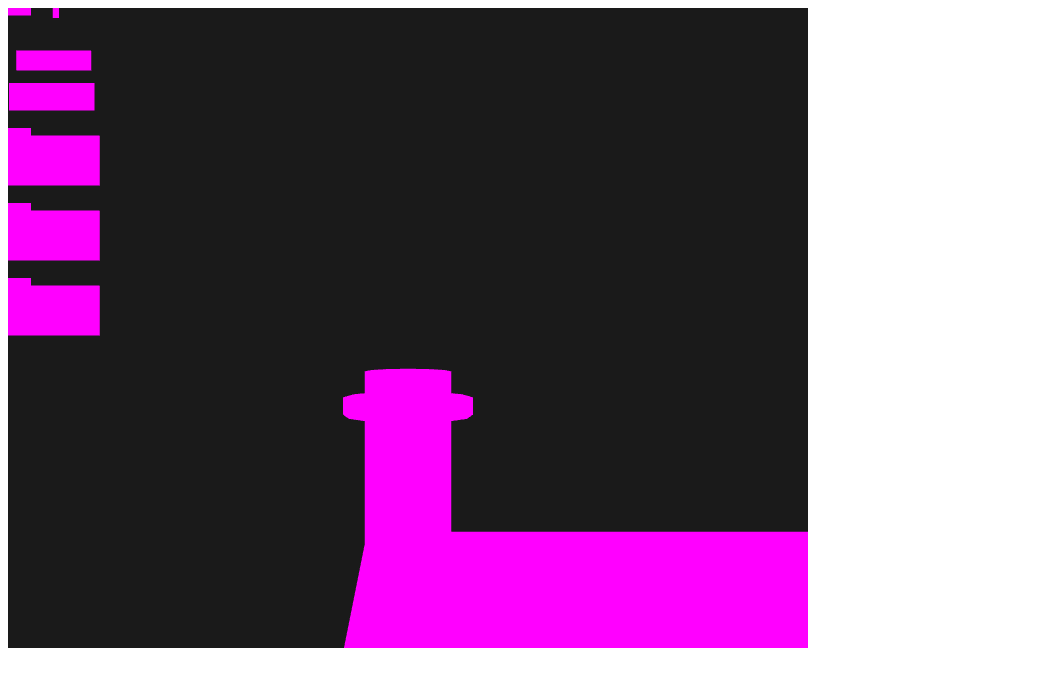
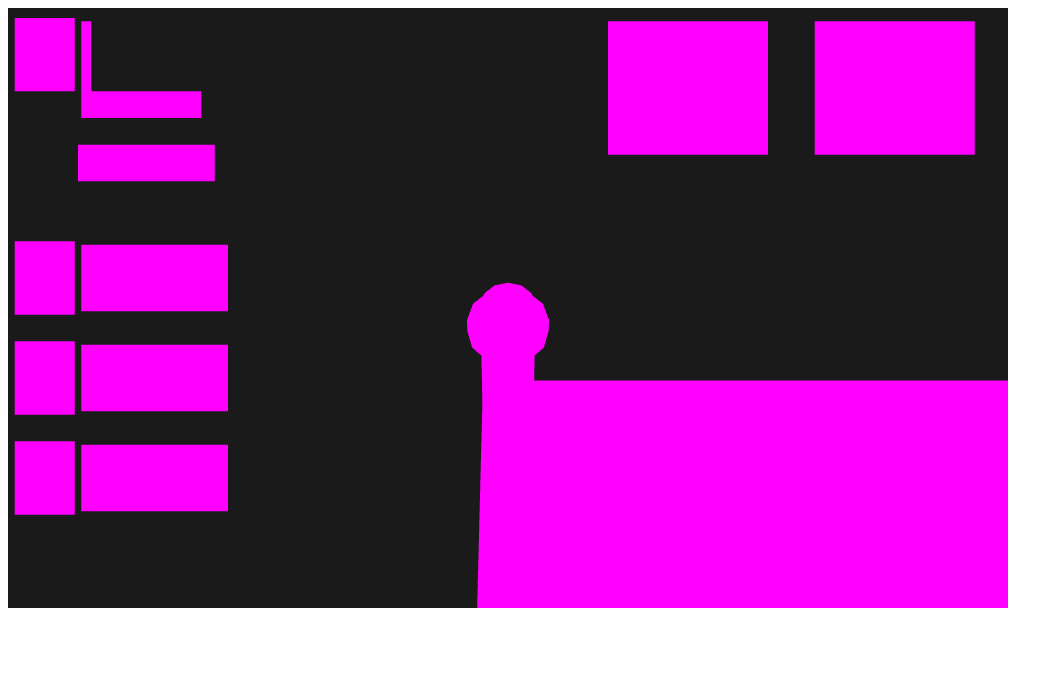
Before and after one commit to Bebo-K/game_project_2, a plain HTML site: page index.html in a window 1280 px wide. Shown: the whole page, without its empty margins (0-1063 px from the left). Drawn offline with Linux system fonts and the light colour scheme; animation ran at ten frames a second.

Commit message:
working through ui scaling issues.

```diff
--- a/index.html
+++ b/index.html
@@ -5,13 +5,17 @@
     <title>Website</title>
   </head>
   <body>
-    <canvas id="canvas" width="800" height="640"></canvas>
+    <canvas id="canvas"></canvas>
   </body>
   <script>
   //global constants
+     const canvas_height = 1000;
+     const canvas_width = 600;
      var canvas = document.getElementById("canvas");
+     canvas.width = canvas_height;
+     canvas.height = canvas_width;
      var gl = canvas.getContext("webgl", { alpha: false });
-     gl.viewport(0,0,800,640);
+     gl.viewport(0,0,canvas_height,canvas_width);
   </script>
   <script src="src/gfx/structs.js"></script>
   <script src="src/gfx/shader.js"></script>
--- a/src/game/components/camera_target.js
+++ b/src/game/components/camera_target.js
@@ -5,7 +5,7 @@ class CameraTargetComponent{
         this.turn=0;
 		this.zoom=1;
 		this.pitch=0;
-		this.offset=new Vec3(0,2.5,8);
+		this.offset=new Vec3(0,12,12);
         this.zoom_min=1;
         this.zoom_max=10;
         this.zoom_min_tilt=10;
--- a/src/game/room.js
+++ b/src/game/room.js
@@ -14,12 +14,13 @@ class Room{
     Draw(camera,modelview_matrix,projection_matrix) {
         var type;
 
+        const VIEW_DISTANCE = 28;
+        const NEG_VIEW_DISTANCE = 3;
 
-        var xmin = Math.floor(camera.x/GLOBAL_TILE_SIZE);
-        var xmax = Math.ceil(camera.x/GLOBAL_TILE_SIZE);
-        var zmin = Math.floor(camera.z/GLOBAL_TILE_SIZE);
-        var zmax = Math.ceil(camera.z/GLOBAL_TILE_SIZE);
-        const VIEW_DISTANCE = 20;
+        var xmin = Math.floor(camera.x/GLOBAL_TILE_SIZE)-NEG_VIEW_DISTANCE;
+        var xmax = Math.ceil(camera.x/GLOBAL_TILE_SIZE)+NEG_VIEW_DISTANCE;
+        var zmin = Math.floor(camera.z/GLOBAL_TILE_SIZE)-NEG_VIEW_DISTANCE;
+        var zmax = Math.ceil(camera.z/GLOBAL_TILE_SIZE)+NEG_VIEW_DISTANCE;
 
 
 
--- a/src/gfx/renderer.js
+++ b/src/gfx/renderer.js
@@ -1,16 +1,19 @@
+
+const weird_stretch_factor_that_happens_in_web_browsers = 0.8;
+
 
 class Camera{
     constructor(){
         this.ortho = false;
-        this.width = 800;
-        this.height = 640;
+        this.width = canvas_height;
+        this.height = canvas_width*weird_stretch_factor_that_happens_in_web_browsers;
         this.fov = 60;
         this.near = 1.0;
         this.far = 100.0;
         this.x = 0;
         this.y = 0;
         this.z = 0;
-        this.rotation = new Vec3(0,0,0);
+        this.rotation = new Vec3(-40,0,0);
         this.shader = new Shader();
     }
     SetToCameraSpace(mat){
--- a/src/gfx/sprite.js
+++ b/src/gfx/sprite.js
@@ -23,6 +23,8 @@ class Sprite{
         var sprite_width = texture_handle.width/this.frames;
         var sprite_height = texture_handle.height/this.strips;
 
+
+
         var offset_x = 0;
         var offset_y = 0;
         var offset_z = 0;
@@ -43,13 +45,17 @@ class Sprite{
 			-sprite_width/2.0-offset_x,	sprite_height-offset_y,	-offset_z,
 			-sprite_width/2.0-offset_x,	-offset_y,				-offset_z
         ]);
+
+        var half_px_x = 0.2/texture_handle.width;
+        var half_px_y = 0.2/texture_handle.height;
+
         var texcoords = new Float32Array([
-			0.005,0.995,
-			0.995,0.995,
-			0.995,0.005,
-			0.995,0.005,
-			0.005,0.005,
-			0.005,0.995
+			half_px_x,1-half_px_y,
+			1-half_px_x,1-half_px_y,
+			1-half_px_x ,half_px_y,
+			1-half_px_x,half_px_y,
+			half_px_x,half_px_y,
+			half_px_x,1-half_px_y
         ]);
 
         gl.bindBuffer(gl.ARRAY_BUFFER,this.vertex_buffer);
--- a/src/gfx/textures.js
+++ b/src/gfx/textures.js
@@ -19,8 +19,8 @@ class TextureHandle{
         else{
             this.width = width/frames;
             this.height = height/strips;
-            this.texture_w = this.width/(frames*ATLAS_WIDTH);
-            this.texture_h = this.height/(strips*ATLAS_HEIGHT);
+            this.texture_w = width/(frames*ATLAS_WIDTH);
+            this.texture_h = height/(strips*ATLAS_HEIGHT);
         }
     }
 }
--- a/src/ui/ui.js
+++ b/src/ui/ui.js
@@ -4,6 +4,17 @@ class UI{
     constructor(){
         this.ui_layers = [];
         this.ui_layers.push(new UILayer(overlay_template));
+        this.camera = new Camera();
+        this.camera.ortho = true;
+        this.camera.width = 300;//250
+        this.camera.height = 180;//250
+        this.camera.near = 0.1;
+        this.camera.far = 100.0;
+        this.camera.x = this.camera.width/2;
+        this.camera.y = this.camera.height/2;
+        this.camera.z = 1;
+        this.camera.rotation = new Vec3(0,0,0);
+        this.camera.shader = new Shader();
 
     }
 
@@ -15,7 +26,7 @@ class UI{
 
     Paint(){
         for(var i=0;i<this.ui_layers.length;i++){
-            this.ui_layers[i].Paint();
+            this.ui_layers[i].Paint(this.camera);
         }
     }
 
--- a/src/ui/ui_layer.js
+++ b/src/ui/ui_layer.js
@@ -3,21 +3,28 @@ const overlay_template = {
     "width":384,
     "height":256,
     "sprites":[
-    {"handle_name":"name_plaque","atlas_id":1,"x":0,"y":0,"width":18,"height":22,"frames":1,"strips":1},
-    {"handle_name":"player_point_board","atlas_id":1,"x":0,"y":0,"width":2,"height":22,"frames":2,"strips":1},
-    {"handle_name":"party_point_board","atlas_id":1,"x":0,"y":0,"width":44,"height":20,"frames":1,"strips":1},
+    {"handle_name":"name_plaque","atlas_id":1,"x":0,"y":192,"width":18,"height":22,"frames":1,"strips":1},
+    {"handle_name":"player_point_board","atlas_id":1,"x":59,"y":192,"width":2,"height":22,"frames":2,"strips":1},
+    {"handle_name":"party_point_board","atlas_id":1,"x":0,"y":214,"width":44,"height":20,"frames":1,"strips":1},
 
-    {"handle_name":"hp_number_plate","atlas_id":1,"x":0,"y":0,"width":36,"height":8,"frames":1,"strips":1},
-    {"handle_name":"mp_number_plate","atlas_id":1,"x":0,"y":0,"width":41,"height":11,"frames":1,"strips":1}
+    {"handle_name":"hp_number_plate","atlas_id":1,"x":18,"y":192,"width":36,"height":8,"frames":1,"strips":1},
+    {"handle_name":"mp_number_plate","atlas_id":1,"x":18,"y":200,"width":41,"height":11,"frames":1,"strips":1},
+    {"handle_name":"use_item_slot","atlas_id":1,"x":0,"y":234,"width":96,"height":40,"frames":2,"strips":1}
+
 
     ],
     "elements":[
         {"name":"player_plaque","sprite_instance":{"texture":"name_plaque","frame":0,"strip":0},"x":2,"y":3,"enabled":true},
-        {"name":"player_point_board_start","sprite_instance":{"texture":"player_point_board","frame":0,"strip":0},"x":22,"y":4,"enabled":true},
-        {"name":"player_point_board_center","sprite_instance":{"texture":"player_point_board","frame":0,"strip":1},"x":23,"y":4,"enabled":true},
-        {"name":"player_point_board_end","sprite_instance":{"texture":"player_point_board","frame":0,"strip":1},"x":24,"y":4,"enabled":true},
         {"name":"player_hp_plate","sprite_instance":{"texture":"hp_number_plate","frame":0,"strip":0},"x":22,"y":25,"enabled":true},
         {"name":"player_mp_plate","sprite_instance":{"texture":"mp_number_plate","frame":0,"strip":0},"x":21,"y":41,"enabled":true},
+
+        {"name":"player_point_board_start","sprite_instance":{"texture":"player_point_board","frame":0,"strip":0},"x":22,"y":4,"enabled":true},
+        {"name":"player_point_board_center","sprite_instance":{"texture":"player_point_board","frame":1,"strip":0},"x":23,"y":4,"enabled":true},
+        {"name":"player_point_board_end","sprite_instance":{"texture":"player_point_board","frame":0,"strip":0},"x":24,"y":4,"enabled":true},
+
+
+        {"name":"left_use_item","sprite_instance":{"texture":"use_item_slot","frame":0,"strip":0},"x":180,"y":4,"enabled":true},
+        {"name":"right_use_item","sprite_instance":{"texture":"use_item_slot","frame":1,"strip":0},"x":242,"y":4,"enabled":true},
 
 
         {"name":"party_member_1_plaque","sprite_instance":{"texture":"name_plaque","frame":0,"strip":0},"x":2,"y":70,"enabled":false},
@@ -100,19 +107,6 @@ class UILayer{
     constructor(ui_object){
 
         this.renderer = new Renderer();
-
-        this.camera = new Camera();
-        this.camera.ortho = true;
-        this.camera.width = ui_object.width;
-        this.camera.height = ui_object.height;
-        this.camera.near = 0.1;
-        this.camera.far = 100.0;
-        this.camera.x = ui_object.width/2;
-        this.camera.y = ui_object.height/2;
-        this.camera.z = 1;
-        this.camera.rotation = new Vec3(0,0,0);
-        this.camera.shader = new Shader();
-
         this.sprites = [];
         this.slots = [];
         this.areas = [];
@@ -132,9 +126,10 @@ class UILayer{
         for(var i=0;i< ui_object.elements.length;i++){
             var template_sprite = ui_object.elements[i].sprite_instance;
             var sprite_handle= texture_manager.GetTextureHandle(template_sprite.texture);
-            var static_sprite = new Sprite(sprite_handle, template_sprite.frame, template_sprite.strip);
+            var sprite_offset = new Vec3(-sprite_handle.width/2.0,sprite_handle.height,0);
+            var static_sprite = new Sprite(sprite_handle, template_sprite.frame, template_sprite.strip,sprite_offset);
             static_sprite.x = ui_object.elements[i].x;
-            static_sprite.y = ui_object.height - ui_object.elements[i].y;
+            static_sprite.y = 180-ui_object.elements[i].y;
             static_sprite.z = 0;
             static_sprite.hide = !(ui_object.elements[i].enabled);
             this.sprites.push(static_sprite);
@@ -155,8 +150,8 @@ class UILayer{
     Update (delta) {
     }
 
-    Paint(){
-        this.renderer.Paint(this.camera);
+    Paint(screen_camera){
+        this.renderer.Paint(screen_camera);
     }
 
 
```
